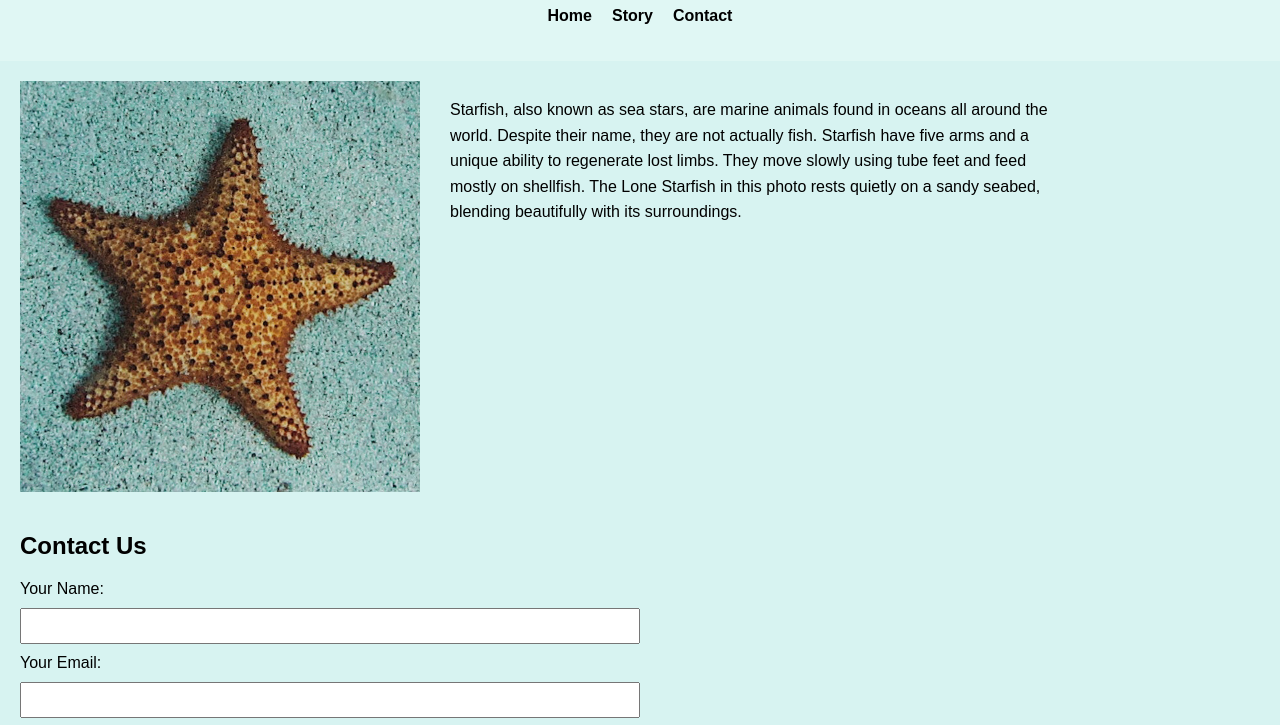
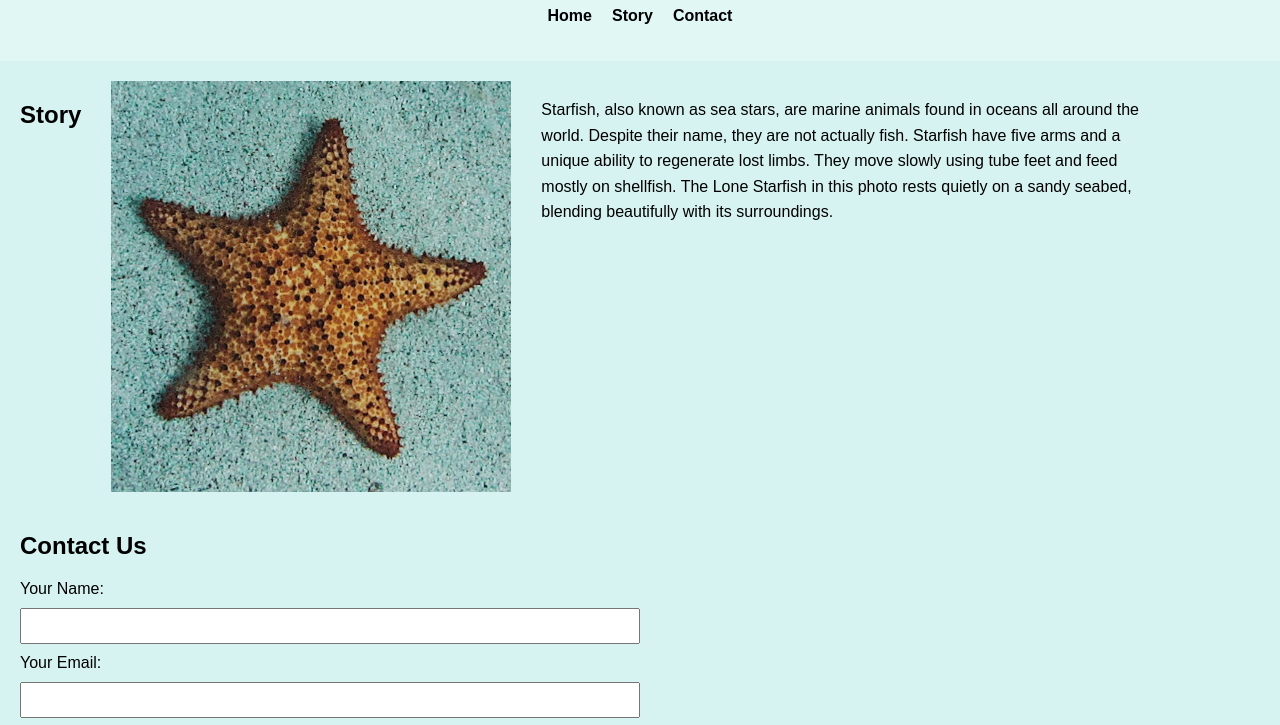
Before and after one commit to FaycalDZ2001/midterm, a plain HTML site: page index.html in a window 1280 px wide. Shown: the part 60-785 px from the top of the page. Drawn offline with Linux system fonts and the light colour scheme.

Commit message:
Final version with all validator fixes

```diff
--- a/index.html
+++ b/index.html
@@ -20,6 +20,7 @@
 
   <main>
     <section class="story">
+      <h2>Story</h2>
       <img src="midterm-assets/lone-starfish.jpg" alt="Starfish on the beach">
       <p>
         Starfish, also known as sea stars, are marine animals found in oceans all around the world.
```
